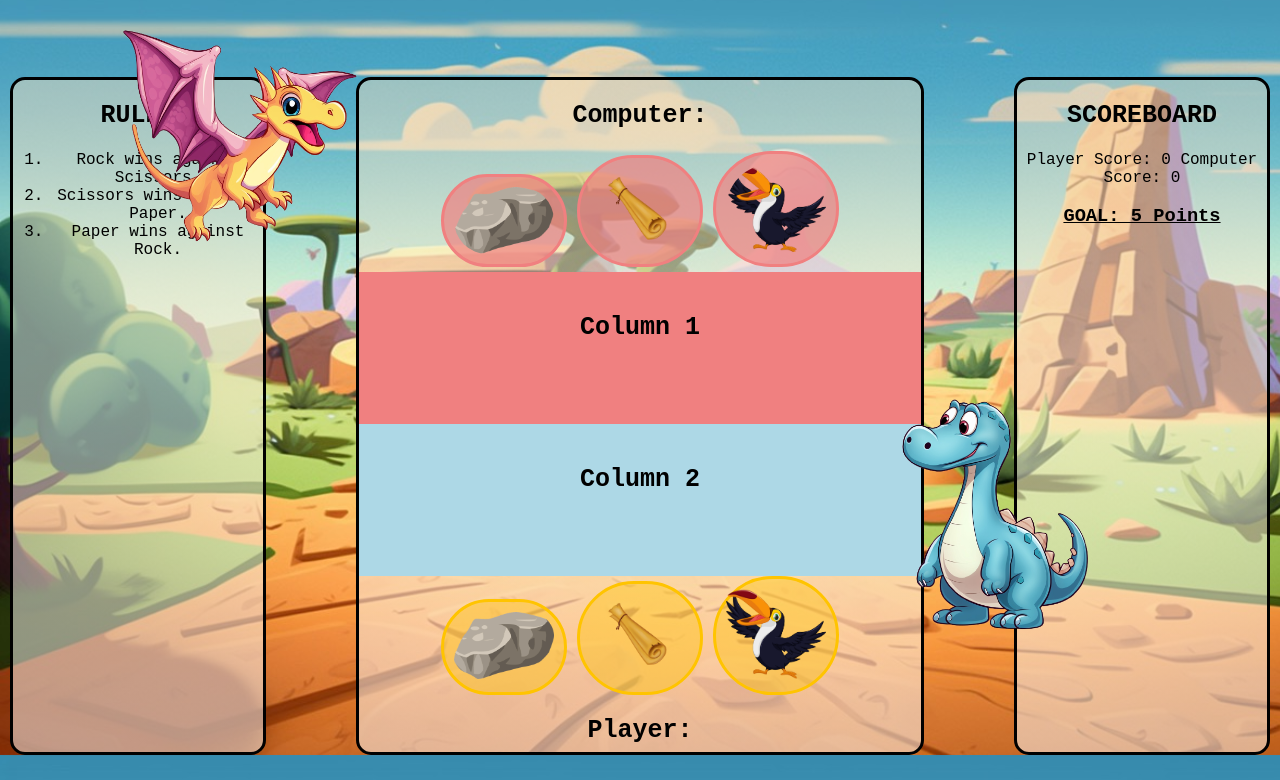
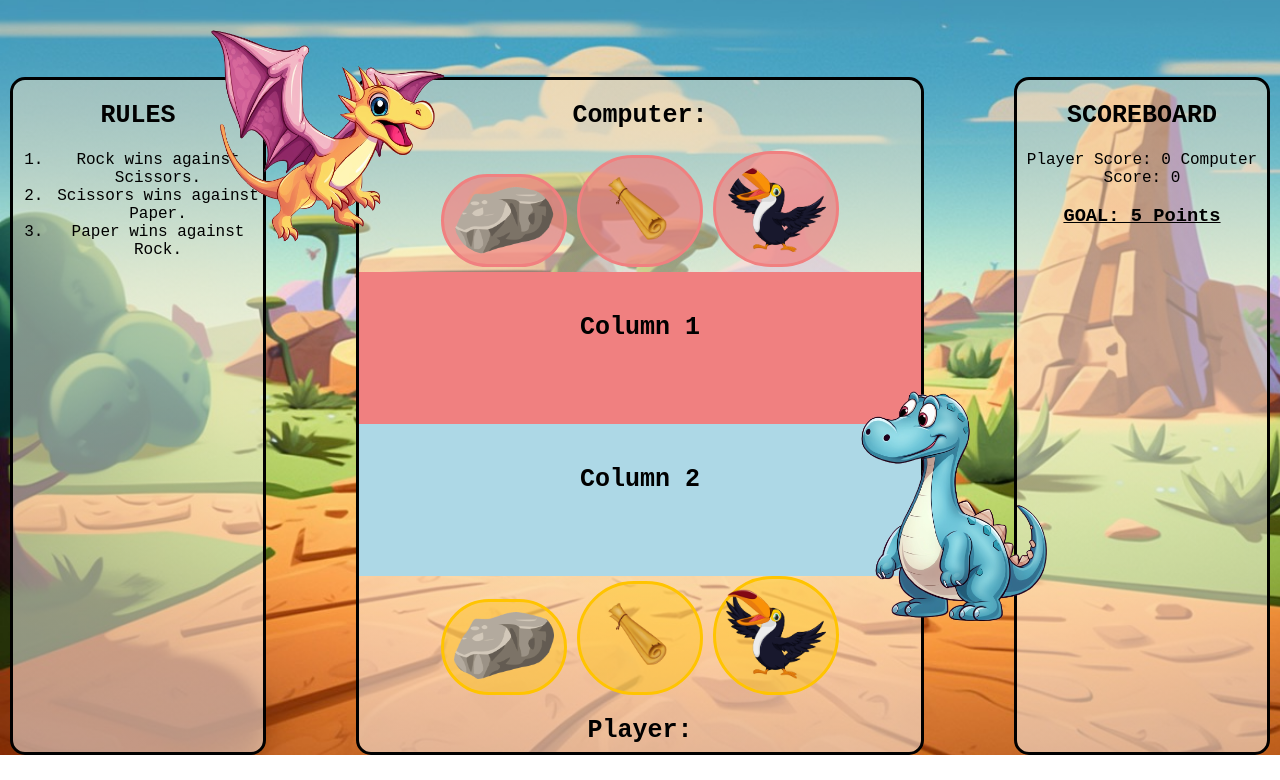
Before and after one commit to rinarasia/rockpaperscissors, a plain HTML site: page index.html in a window 1280 px wide. Shown: the part 129-909 px from the top of the page. After the commit the page ends 884 px from the top, so only its background shows below. Drawn offline with Linux system fonts and the light colour scheme.

Commit message:
Move position of characters for responsive image scaling

```diff
--- a/index.html
+++ b/index.html
@@ -35,10 +35,11 @@
                     <div class="column" style="background-color:  lightcoral; height: 7em;">
                     <h2 id="compPlay">Column 1</h2>
                     <img class="character" src="images/character.png">
+                    <img class="character2" src="images/character2.png">
+
                     </div>
                     <div class="column" style="background-color:lightblue; height: 7em;">
                     <h2 id="playerPlay">Column 2</h2>
-                    <img class="character2" src="images/character2.png">
                     </div>
                 </div>
             </div>
--- a/styles.css
+++ b/styles.css
@@ -6,7 +6,6 @@ body {
     font-family: 'Courier New', Courier, monospace;
     margin: 0;
     padding: 0;
-
 }
 
 .header {
@@ -50,7 +49,7 @@ img {
 .character {
     width: 50%;
     position: relative;
-    margin-left: -50em;
+    margin-left: -22em;
     top: -22em;
     padding: 0;
 }
@@ -59,7 +58,8 @@ img {
     width: 50%;
     position: relative;
     right: -22em;
-    bottom: 8em;
+    bottom: -1em;
+    padding: 0;
 }
 
 .player img:hover {
```
